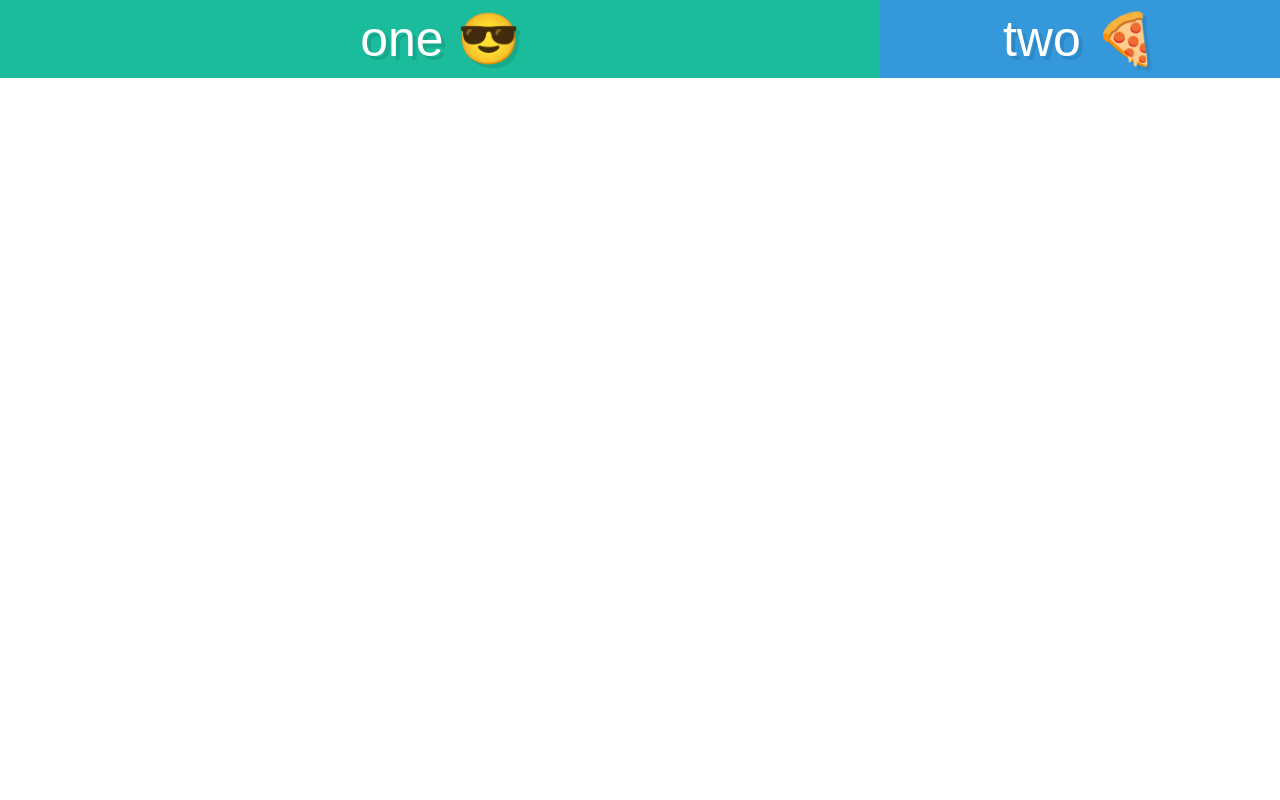
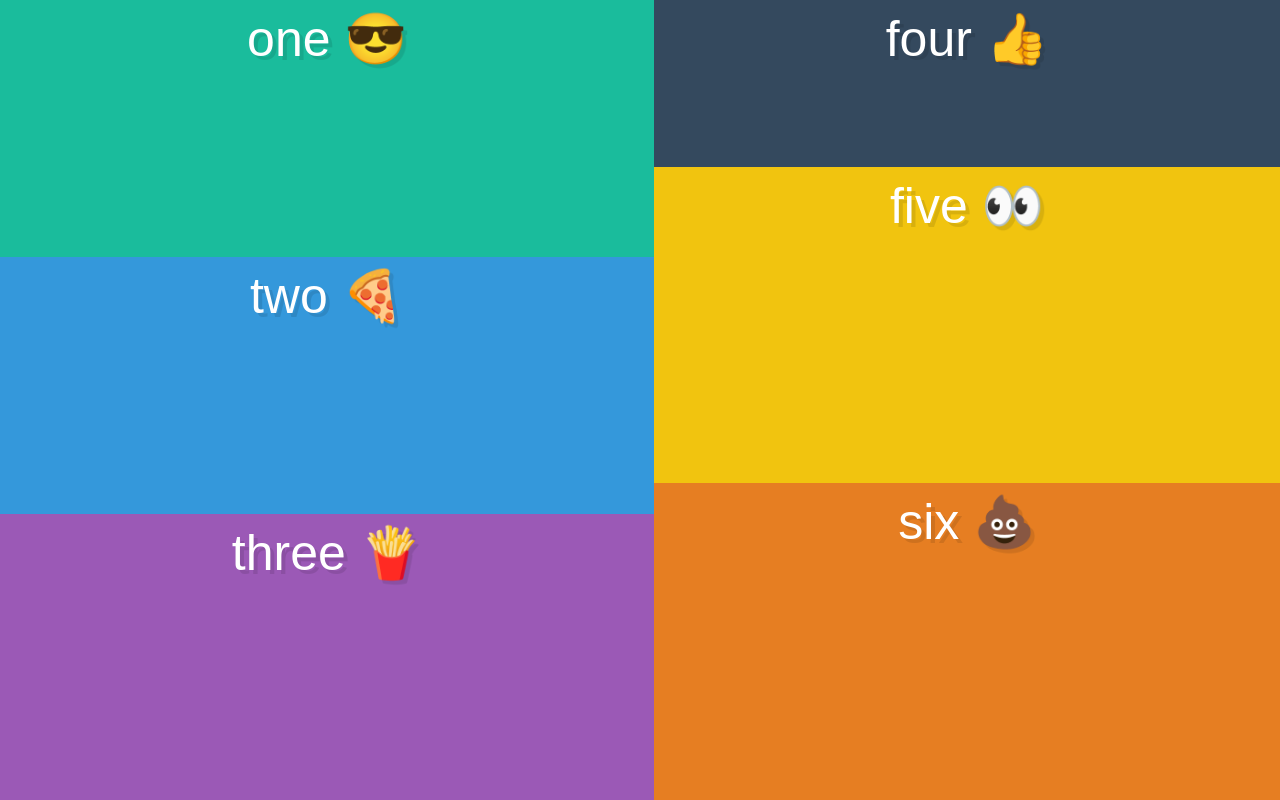
Before and after one commit to erferguson/WTFB, a plain HTML site: page EF/index2.html in a window 1280 px wide. Drawn offline with Linux system fonts and the light colour scheme.

Commit message:
completed > FB > How FB FLEX-BASIS & WRAPPING work together

```diff
--- a/EF/index2.html
+++ b/EF/index2.html
@@ -10,10 +10,10 @@
   <div class="container">
     <div class="box box1">one 😎</div>
     <div class="box box2">two 🍕</div>
-    <!-- <div class="box box3">three 🍟</div>
+    <div class="box box3">three 🍟</div>
     <div class="box box4">four 👍</div>
     <div class="box box5">five 👀</div>
-    <div class="box box6">six 💩</div> -->
+    <div class="box box6">six 💩</div>
   </div>
 
 </body>
--- a/EF/style2.css
+++ b/EF/style2.css
@@ -31,13 +31,20 @@ input[type=reset],input[type=submit]{-webkit-appearance:button;cursor:pointer;}b
 /* We start writing out flexbox here. The above is just page setup */
 .container {
   display:flex;
+  flex-wrap: wrap;
+  flex-direction: column;
+  height: 100vh;
 }
 
-.box1{
-  flex-basis: 400px;
+.box{
+  flex-basis: 250px;
   flex-grow: 1;
 }
 
-.box2{
-  flex-basis: 400px
+.box3{
+  flex-grow: 5;
 }
+
+.box4{
+  flex-basis: 100px;
+}
```
Also changed, not shown: EF/NOTES.md (+3 -0 lines).
